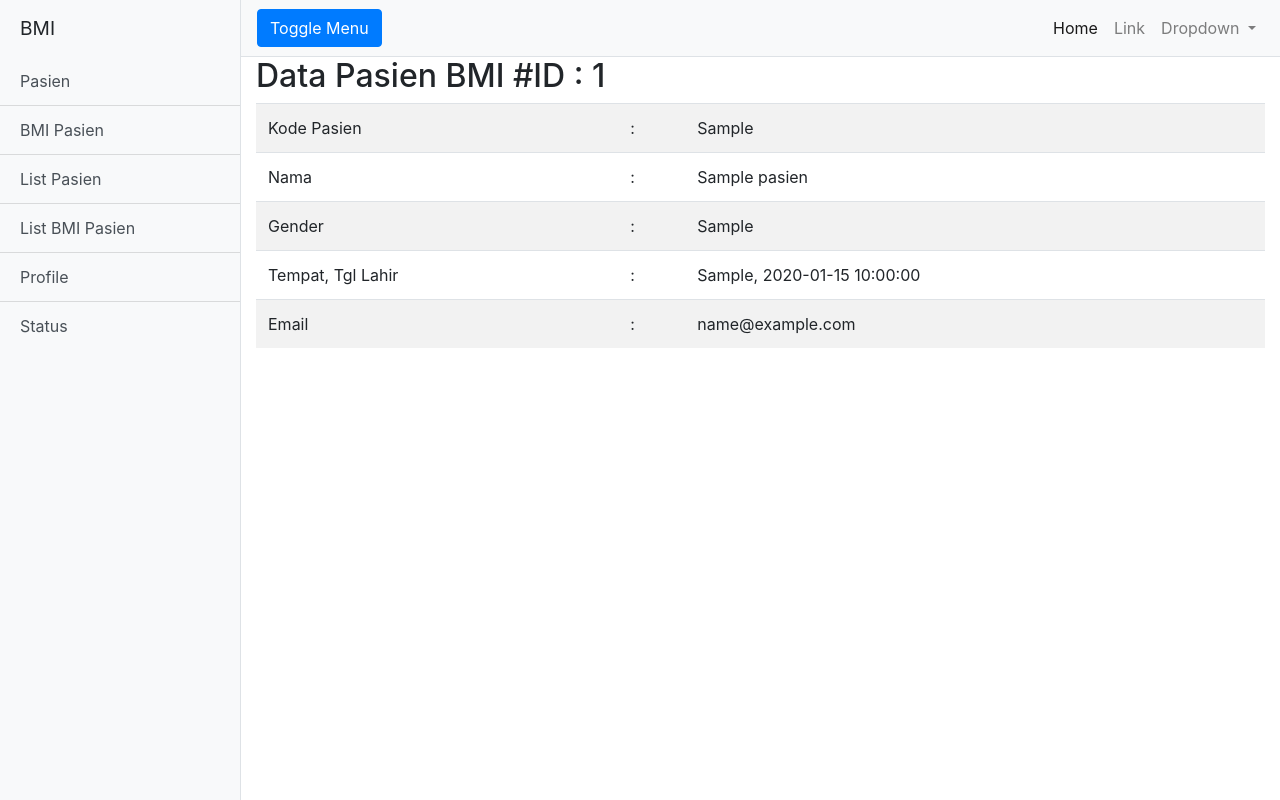
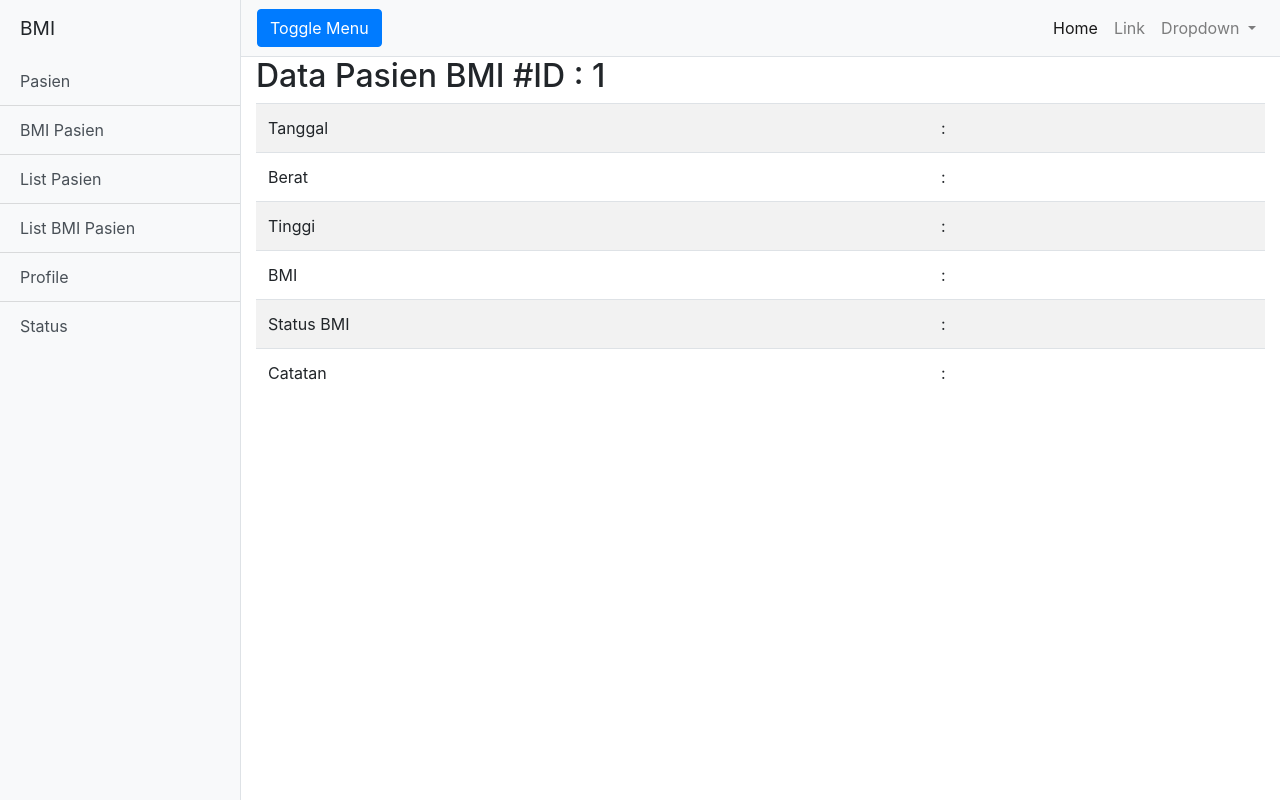
Before and after one commit to wahyu1709/praktikum-ci, a CodeIgniter app: page /bmi/index.php/bmi/detail/1 in a window 1280 px wide. Run offline with CodeIgniter, Linux system fonts and the light colour scheme; tables that the repository leaves empty or names only in its code hold one stand-in row (values such as "Sample post"); data that the repository does not hold is empty; some libraries are stand-ins or nearby versions.

Commit message:
update ci

```diff
--- a/application/controllers/Bmi.php
+++ b/application/controllers/Bmi.php
@@ -91,8 +91,8 @@ class Bmi extends CI_Controller{
     }
 
     public function detail($id){
-        $this->load->model('pasien_model');
-        $patien = $this->pasien_model->getById($id);
+        $this->load->model('bmi_pasien');
+        $patien = $this->bmi_pasien->getById($id);
         if($patien == null){
             echo "data tidak ada";
         }
--- a/application/views/bmi/detail.php
+++ b/application/views/bmi/detail.php
@@ -2,20 +2,22 @@
 <div>
     <table class="table table-striped">
         <tr>
-            <td>Kode Pasien</td><td>:</td><td><?=$patien->kode?></td>
+            <td>Tanggal</td><td>:</td><td><?=$patien->tanggal?></td>
         </tr>
         <tr>
-            <td>Nama</td><td>:</td><td><?=$patien->nama?></td>
+            <td>Berat</td><td>:</td><td><?=$patien->berat?></td>
         </tr>
         <tr>
-            <td>Gender</td><td>:</td><td><?=$patien->gender?></td>
+            <td>Tinggi</td><td>:</td><td><?=$patien->tinggi?></td>
         </tr>
         <tr>
-            <td>Tempat, Tgl Lahir</td><td>:</td>
-            <td><?=$patien->tmp_lahir?>, <?=$patien->tgl_lahir?></td>
+            <td>BMI</td><td>:</td><td><?=$patien->bmi?></td>
         </tr>
         <tr>
-            <td>Email</td><td>:</td><td><?=$patien->email?></td>
+            <td>Status BMI</td><td>:</td><td><?=$patien->status_bmi?></td>
+        </tr>
+        <tr>
+            <td>Catatan</td><td>:</td><td><?=$patien->catatan?></td>
         </tr>
     </table>
 </div>
```
